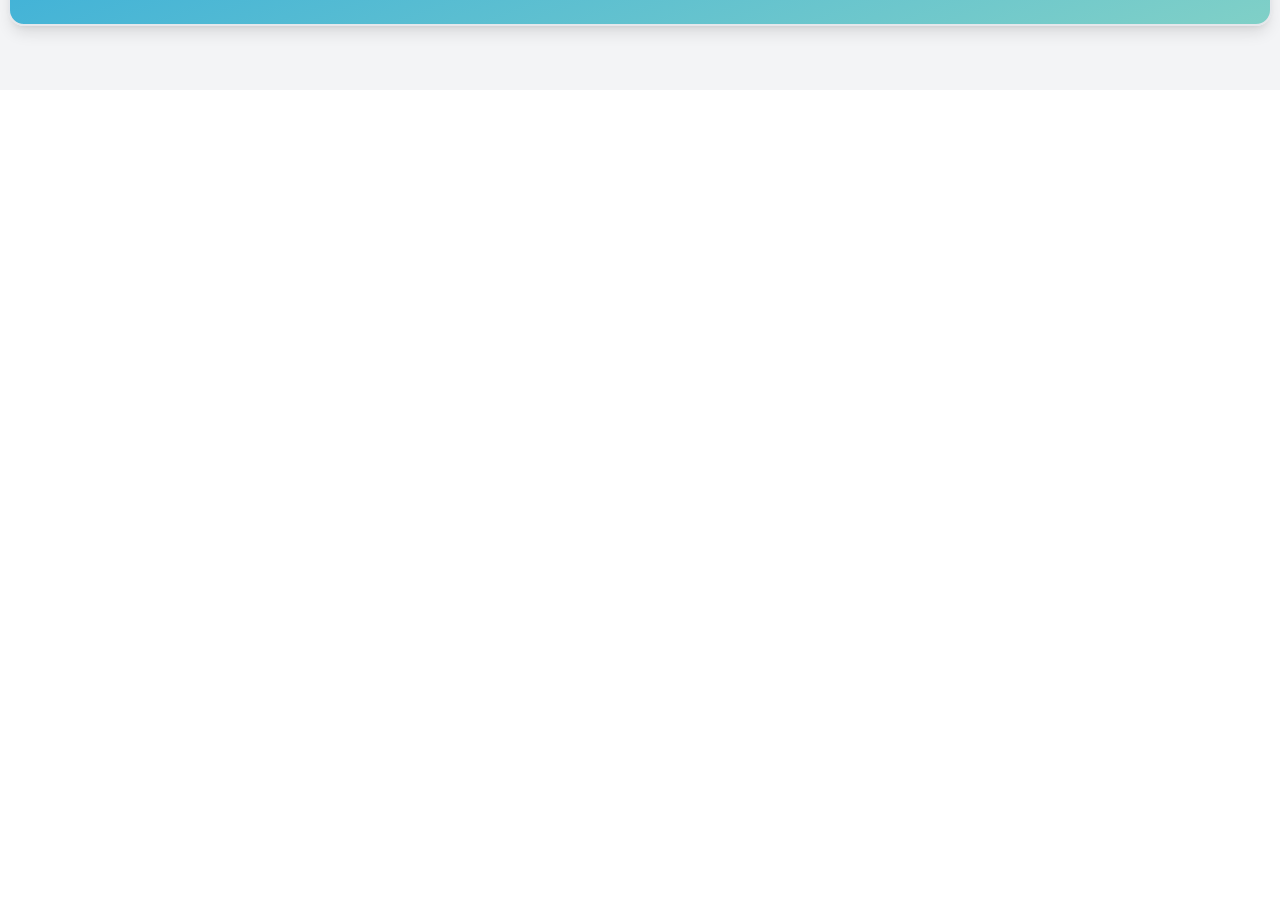
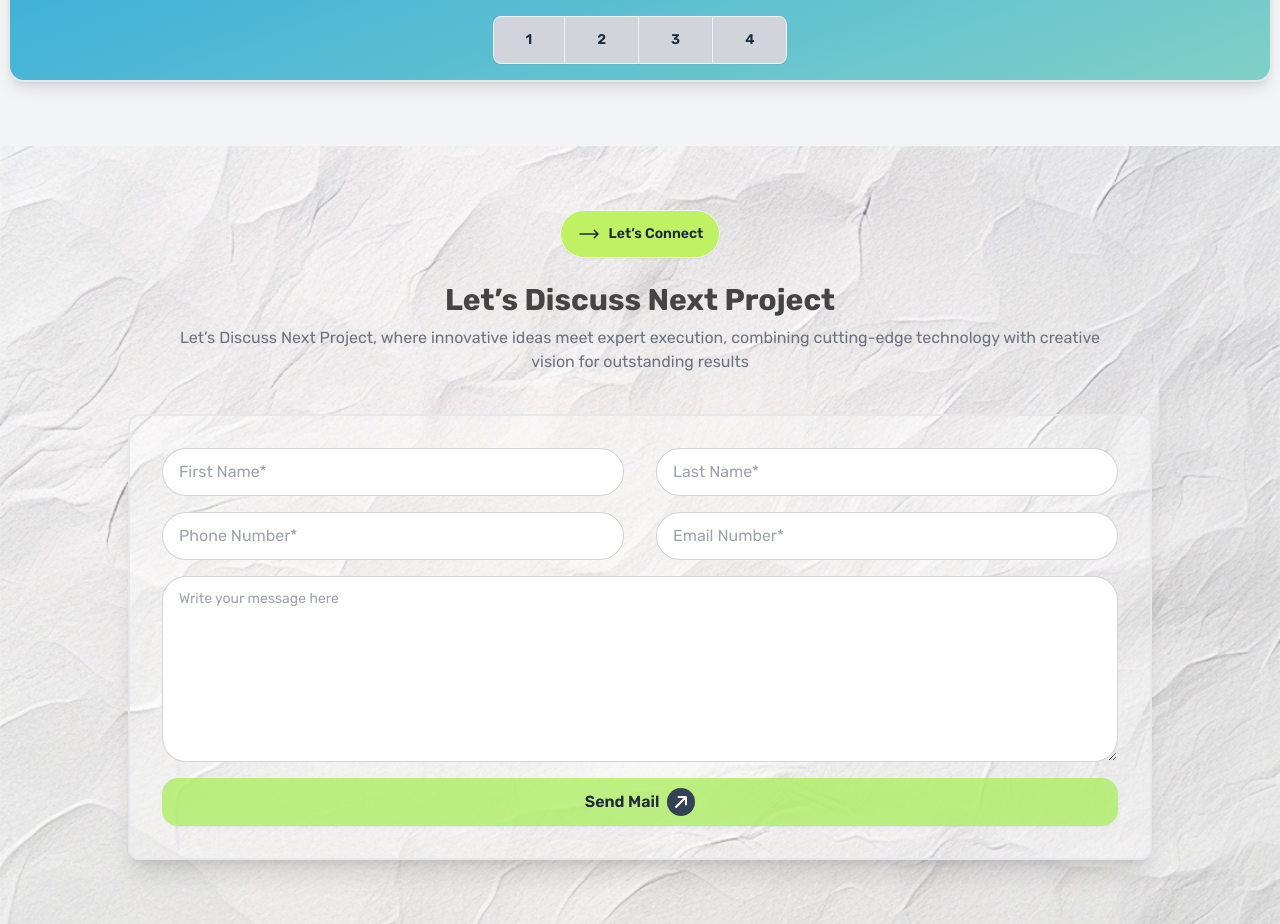
Before and after one commit to ASM-Tayeeb/Assignment-3, a plain HTML site: page index.html in a window 1280 px wide. Shown: the part 3996-4920 px from the top of the page. Before the commit the page ends 4086 px from the top, so only its background shows below. Drawn offline with nearby package versions, Linux system fonts and the light colour scheme.

Commit message:
My fifth commit

```diff
--- a/index.html
+++ b/index.html
@@ -896,3 +896,139 @@
     </div>
   </div>
 </div>
+
+<div class="join flex justify-center mt-2">
+    <a href="#item1">
+      <button
+        class="join-item btn bg-gray-300 px-8 hover:bg-gray-400"
+      >
+        1
+      </button></a
+    >
+    <a href="#item2">
+      <button
+        class="join-item btn bg-gray-300 px-8 hover:bg-gray-400"
+      >
+        2
+      </button></a
+    >
+    <a href="#item3">
+      <button
+        class="join-item btn bg-gray-300 px-8 hover:bg-gray-400"
+      >
+        3
+      </button></a
+    >
+    <a href="#item4">
+      <button
+        class="join-item btn bg-gray-300 px-8 hover:bg-gray-400"
+      >
+        4
+      </button></a
+    >
+  </div>
+  </div>
+  </section>
+  <!--  -->
+  </div>
+  </div>
+
+  <!-- SEND US MAIL -->
+  <div class="bg-[url('assets/bg.jpg')] bg-no-repeat bg-cover bg-center">
+  <section class="py-10 sm:py-16 md:container mx-auto px-2">
+  <!-- Text Content -->
+  <div class="flex items-center flex-col gap-2">
+  <button class="btn mb-4 rounded-full bg-lime-300 hover:bg-lime-400">
+  <svg
+    xmlns="http://www.w3.org/2000/svg"
+    fill="none"
+    viewBox="0 0 24 24"
+    stroke-width="1.5"
+    stroke="currentColor"
+    class="size-6"
+  >
+    <path
+      stroke-linecap="round"
+      stroke-linejoin="round"
+      d="M17.25 8.25 21 12m0 0-3.75 3.75M21 12H3"
+    />
+  </svg>
+  Let’s Connect
+  </button>
+  <h3 class="text-2xl sm:text-3xl font-bold text-center">
+  Let’s Discuss Next Project
+  </h3>
+  <p class="text-sm sm:text-base text-center md:w-3/4 text-gray-500">
+  Let’s Discuss Next Project, where innovative ideas meet expert
+  execution, combining cutting-edge technology with creative vision
+  for outstanding results
+  </p>
+  </div>
+
+  <!-- Form -->
+  <div class="mt-10">
+  <form
+  action="#"
+  class="grid grid-cols-1 md:grid-cols-2 gap-x-8 gap-y-4 max-w-5xl items-center justify-center mx-auto border-2 p-4 sm:p-6 md:p-8 rounded-xl shadow-xl bg-[#ffffff4d]"
+  >
+  <input
+    type="text"
+    placeholder="First Name*"
+    class="input input-bordered w-full rounded-full"
+    required
+  />
+
+  <input
+    type="text"
+    placeholder="Last Name*"
+    class="input input-bordered w-full rounded-full"
+    required
+  />
+
+  <input
+    type="text"
+    placeholder="Phone Number*"
+    class="input input-bordered w-full rounded-full"
+    required
+  />
+
+  <input
+    type="email"
+    placeholder="Email Number*"
+    class="input input-bordered w-full rounded-full"
+    required
+  />
+
+  <textarea
+    class="textarea textarea-bordered md:col-span-2 rounded-3xl"
+    placeholder="Write your message here"
+    required
+    cols="60"
+    rows="6"
+  ></textarea>
+
+  <button
+    class="btn btn-primary bg-[#acef5fc3] border-none text-slate-800 text-base hover:bg-green-300 w-full md:w-auto rounded-2xl md:col-span-2"
+  >
+    Send Mail
+    <svg
+      xmlns="http://www.w3.org/2000/svg"
+      fill="none"
+      viewBox="0 0 24 24"
+      stroke-width="3"
+      stroke="currentColor"
+      class="size-6 w-7 h-7 bg-slate-700 p-1.5 rounded-full cursor-pointer text-white"
+    >
+      <path
+        stroke-linecap="round"
+        stroke-linejoin="round"
+        d="m4.5 19.5 15-15m0 0H8.25m11.25 0v11.25"
+      />
+    </svg>
+  </button>
+  </form>
+  </div>
+  </section>
+  </div>
+  <!--  -->
+  </main>
```
